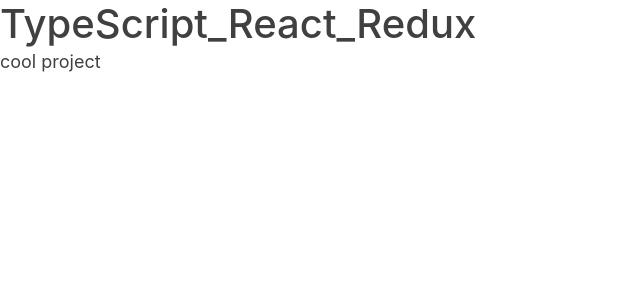
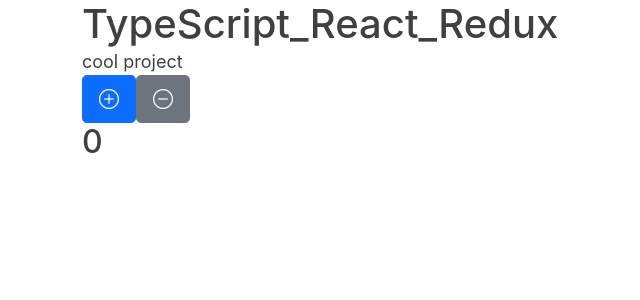
Before and after one commit to Filgeary/demo-ts-react-redux-todo-example, a React (Create React App) app: page / in a window 1280 px wide. Shown: the top 300 px of the page, without its empty margins (0-640 px from the left). Built offline with nearby package versions, Linux system fonts and the light colour scheme.

Commit message:
add state & counter handlers

```diff
--- a/src/components/App/App.tsx
+++ b/src/components/App/App.tsx
@@ -7,13 +7,44 @@ interface AppProps {
 }
 
 class App extends React.Component<AppProps> {
+  state = {
+    counter: 0,
+  }
+
+  handleIncrement = (): void => {
+    this.setState({ counter: this.state.counter + 1 })
+  }
+
+  handleDecrement = (): void => {
+    this.setState({ counter: this.state.counter - 1 })
+  }
+
   render() {
     const { title, info } = this.props
+    const { counter } = this.state
 
     return (
-      <div>
+      <div className={'container-lg'}>
         <h1>{title}</h1>
         <p>{info?.toLowerCase()}</p>
+
+        <div className={'btn-group-lg'}>
+          <button
+            type={'button'}
+            className={'btn btn-lg btn-primary'}
+            onClick={this.handleIncrement}
+          >
+            <i className={'bi-plus-circle'} />
+          </button>
+          <button
+            type={'button'}
+            className={'btn btn-lg btn-secondary'}
+            onClick={this.handleDecrement}
+          >
+            <i className={'bi-dash-circle'} />
+          </button>
+          <h2>{counter}</h2>
+        </div>
       </div>
     )
   }
```
